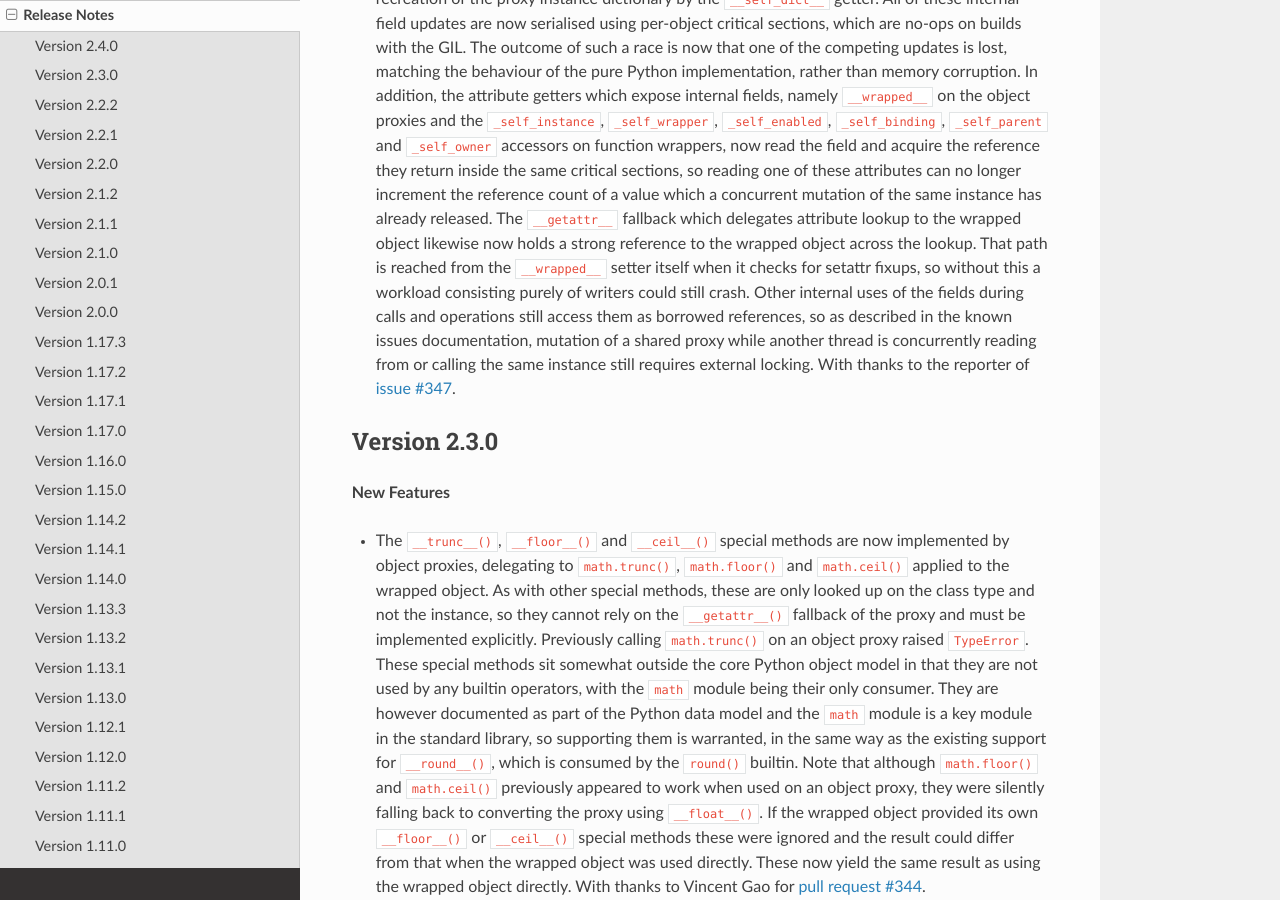
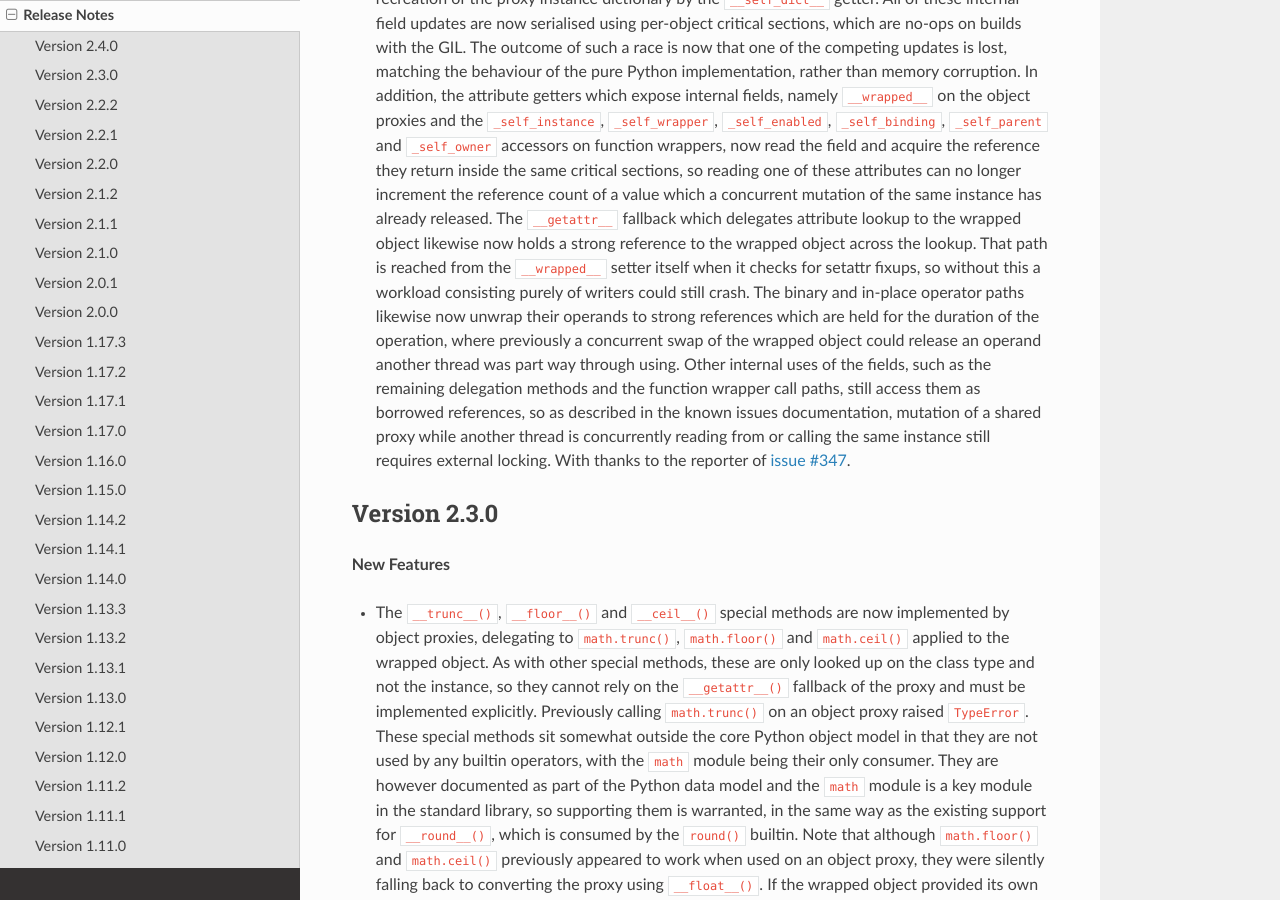
Before and after one commit to GrahamDumpleton/wrapt, a Sphinx documentation site: the page built from docs/changes.rst, in a window 1280 px wide and 900 px high, scrolled down 641 px. Built offline with Sphinx 7.4.7 and the Read the Docs theme 3.1.0, drawn with Linux system fonts in a browser that asks for light colours.

Commit message:
Update change log for operator strong reference conversion.
Narrow the borrowed reference caveat in the 2.4.0 entry now that the
binary and in-place operator paths unwrap their operands to strong
references held for the duration of the operation, leaving the
remaining delegation methods and function wrapper call paths as the
outstanding borrowed reference uses.

```diff
--- a/docs/changes.rst
+++ b/docs/changes.rst
@@ -43,12 +43,17 @@ Version 2.4.0
   strong reference to the wrapped object across the lookup. That path
   is reached from the ``__wrapped__`` setter itself when it checks for
   setattr fixups, so without this a workload consisting purely of
-  writers could still crash. Other internal uses of the fields
-  during calls and operations still access them as borrowed references,
-  so as described in the known issues documentation, mutation of a
-  shared proxy while another thread is concurrently reading from or
-  calling the same instance still requires external locking. With
-  thanks to the reporter of `issue #347
+  writers could still crash. The binary and in-place operator paths
+  likewise now unwrap their operands to strong references which are
+  held for the duration of the operation, where previously a concurrent
+  swap of the wrapped object could release an operand another thread
+  was part way through using. Other internal uses of the fields, such
+  as the remaining delegation methods and the function wrapper call
+  paths, still access them as borrowed references, so as described in
+  the known issues documentation, mutation of a shared proxy while
+  another thread is concurrently reading from or calling the same
+  instance still requires external locking. With thanks to the
+  reporter of `issue #347
   <https://github.com/GrahamDumpleton/wrapt/issues/347>`_.
 
 Version 2.3.0
```
